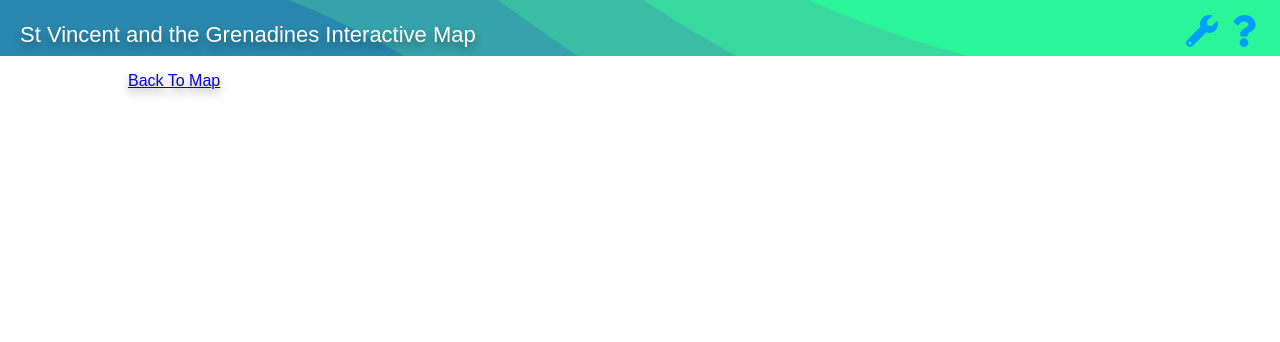
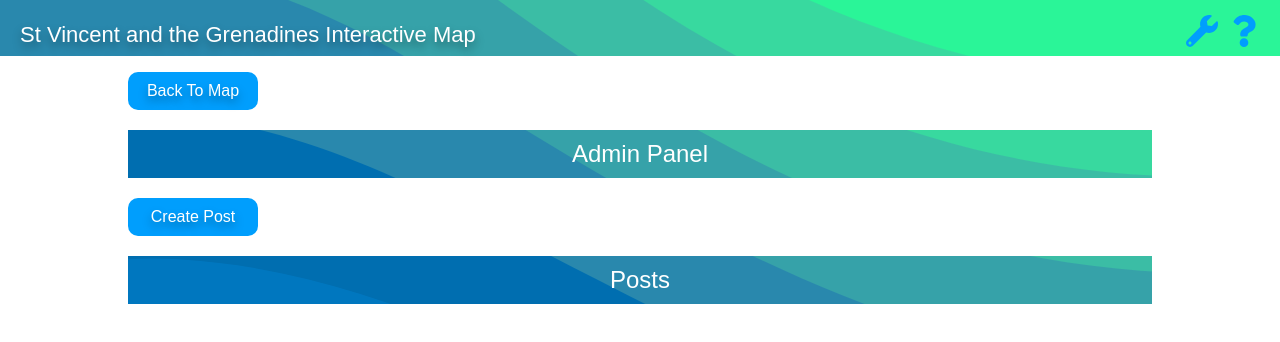
Before and after one commit to Red-Hex/st-vincent-v2-interactive-map, a React (Create React App) app in the folder client/: page /admin in a window 1280 px wide. Shown: the top 342 px of the page. Built offline with nearby package versions, Linux system fonts and the light colour scheme; what react-google-maps would draw is missing.

Commit message:
Initial Admin panel front end

```diff
--- a/client/src/components/Admin.js
+++ b/client/src/components/Admin.js
@@ -10,9 +10,11 @@ const Admin = ()  => {
         <div class="admin">
             <React.Fragment>
                 <Link to="/map">
-                    <p>Back To Map</p>
+                    <p className='backButton'>Back To Map</p>
                 </Link>
-
+                <h2 class="title">Admin Panel</h2>
+                <p className='backButton'>Create Post</p>
+                <h2 class="title">Posts</h2>
             </React.Fragment>
         </div>
     )
--- a/client/src/css/Admin.css
+++ b/client/src/css/Admin.css
@@ -2,3 +2,20 @@
     width:80vw;
     margin: 0 auto;
 }
+.backButton {
+    transition: .2s ease-in;
+    width:130px;
+    text-align:center;
+    color: #fff;
+    background-color: #009efd;
+    padding: 10px 0;
+    border-radius: 10px;
+}
+.backButton:hover {
+    transform:scale(1.1);
+    box-shadow: 0 2.5px 5px rgba(0,0,0,0.25);
+    background-color: #2af598;
+}
+.buttons {
+
+}
--- a/client/src/css/App.css
+++ b/client/src/css/App.css
@@ -8,3 +8,6 @@ ul {
   list-style: none;
   padding-inline-start:0;
 }
+a {
+  text-decoration: none;
+}
```
